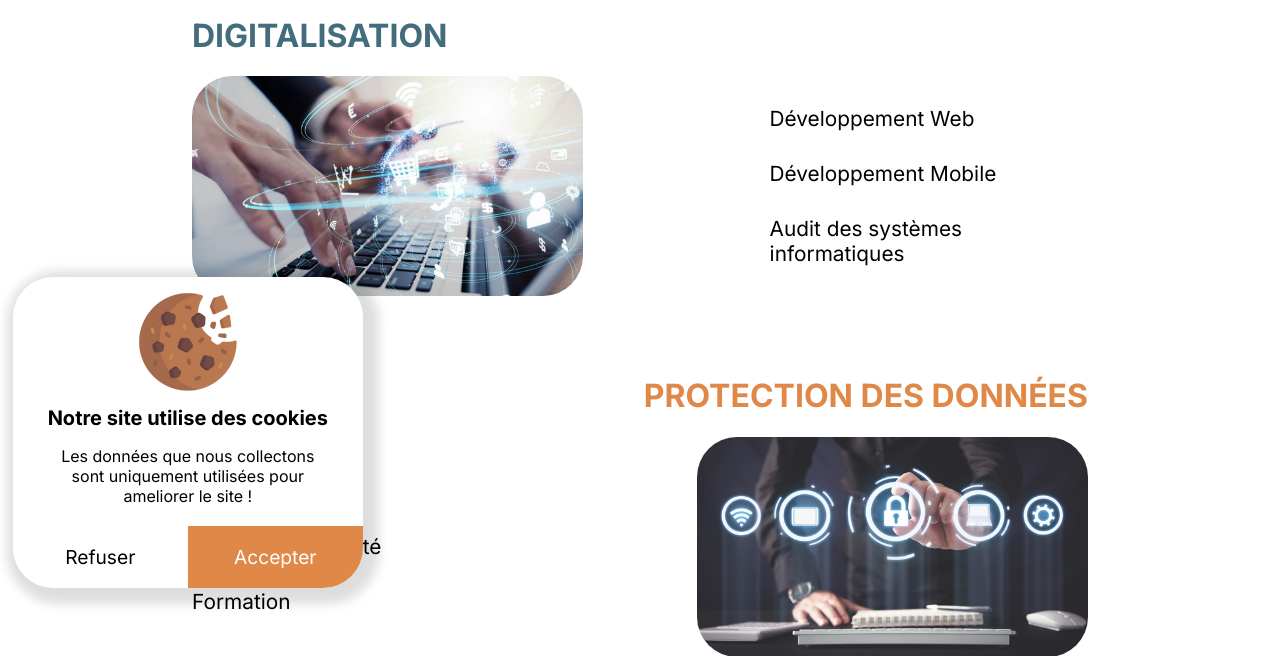
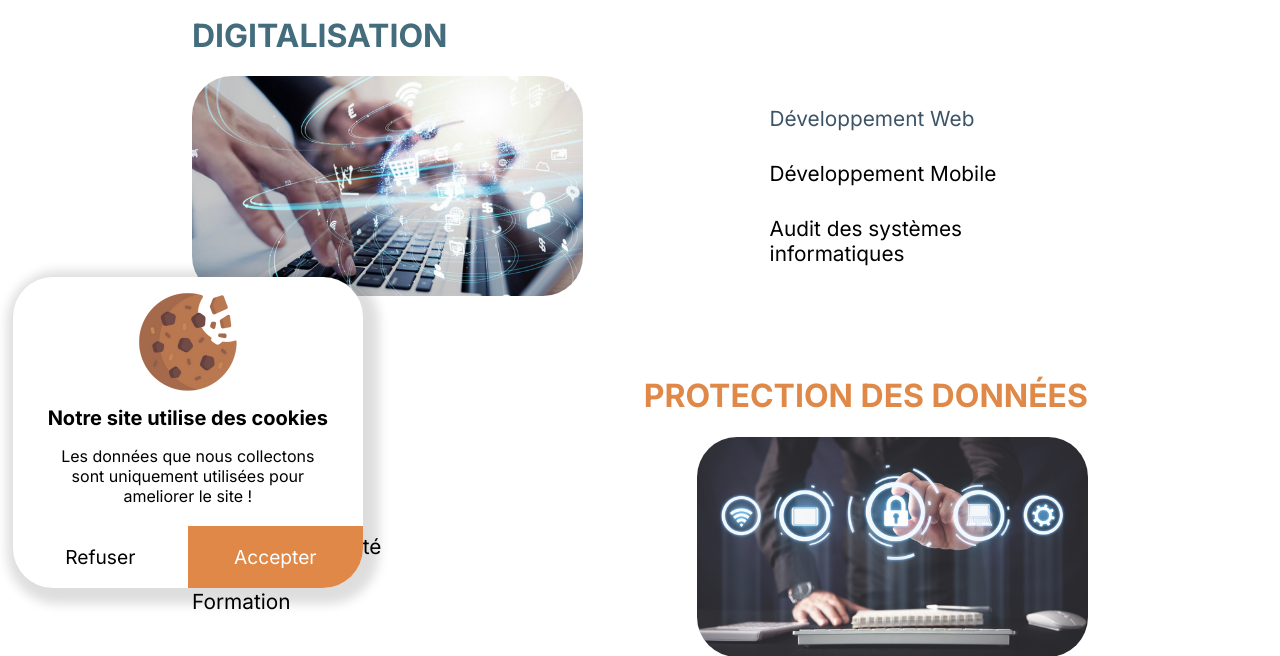
Before and after one commit to LOSS98/JINNOV, a Flask app: page /prestations in a window 1280 px wide. Shown: the part 199-855 px from the top of the page. Run offline with Flask 3, Linux system fonts and the light colour scheme; parts of the project's set-up code (start-up, migrations or seed data) failed here and were passed over.

Commit message:
Ajout des liens pour la page presta devweb

```diff
--- a/app.py
+++ b/app.py
@@ -52,6 +52,11 @@ def presta():
     has,agr = getAgreement()
     return render_template("presta.html",has_agreed=has,agreement=agr)
 
+@app.route('/developpement_web')
+def devweb():
+    has,agr = getAgreement()
+    return render_template("prestations/devweb.html",has_agreed=has,agreement=agr)
+
 @app.errorhandler(404)
 def knowhere(it):
     has,agr = getAgreement()
--- a/static/css/presta.css
+++ b/static/css/presta.css
@@ -15,6 +15,11 @@ body {
 #prestalist{
     margin-left: 20%;
     margin-right: 20%;
+}
+
+#prestalist li a {
+    text-decoration: none;
+    color: #3d5467;
 }
 
 .ptitle {
--- a/templates/presta.html
+++ b/templates/presta.html
@@ -14,7 +14,7 @@
             </div>
             <div class="presta-flex-r">
                 <ul>
-                    <li>Développement Web</li>
+                    <li><a href="{{url_for('devweb')}}">Développement Web</a></li>
                     <li>Développement Mobile</li>
                     <li>Audit des systèmes informatiques</li>
                 </ul>
```
